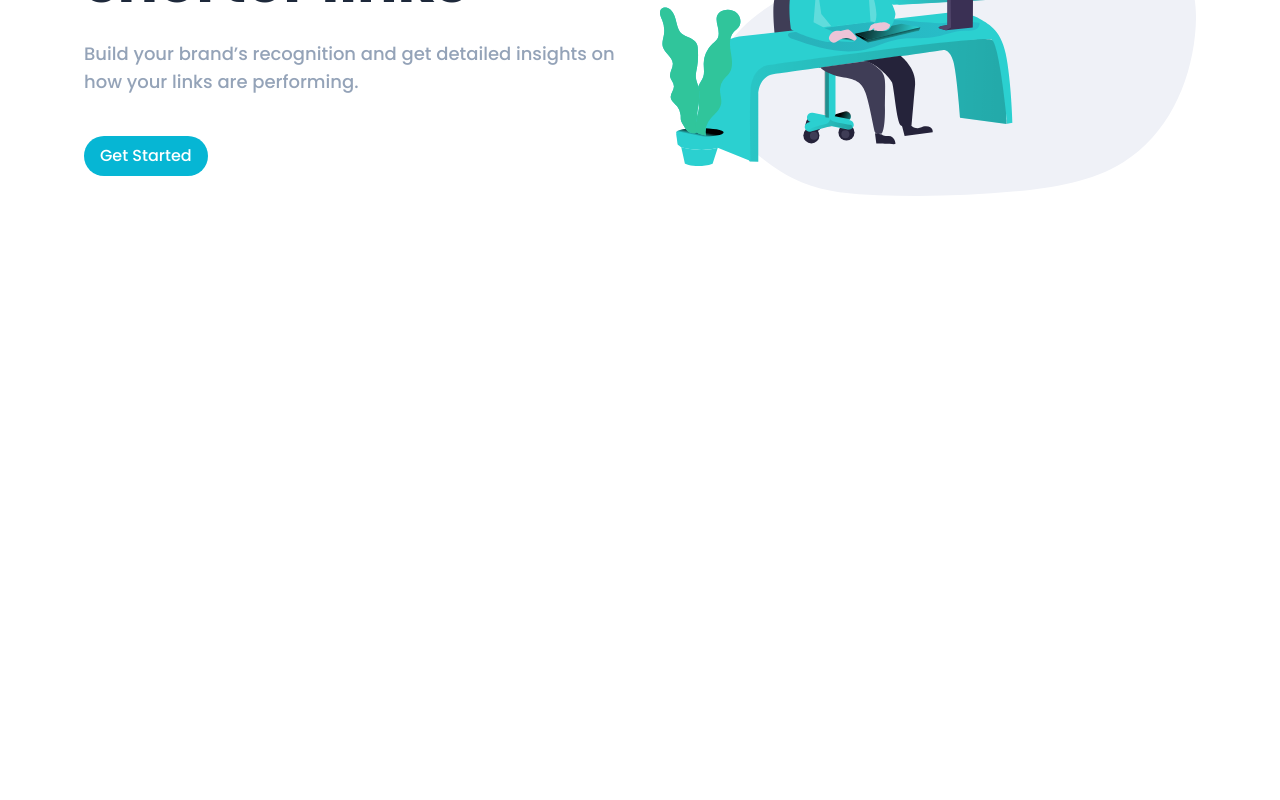
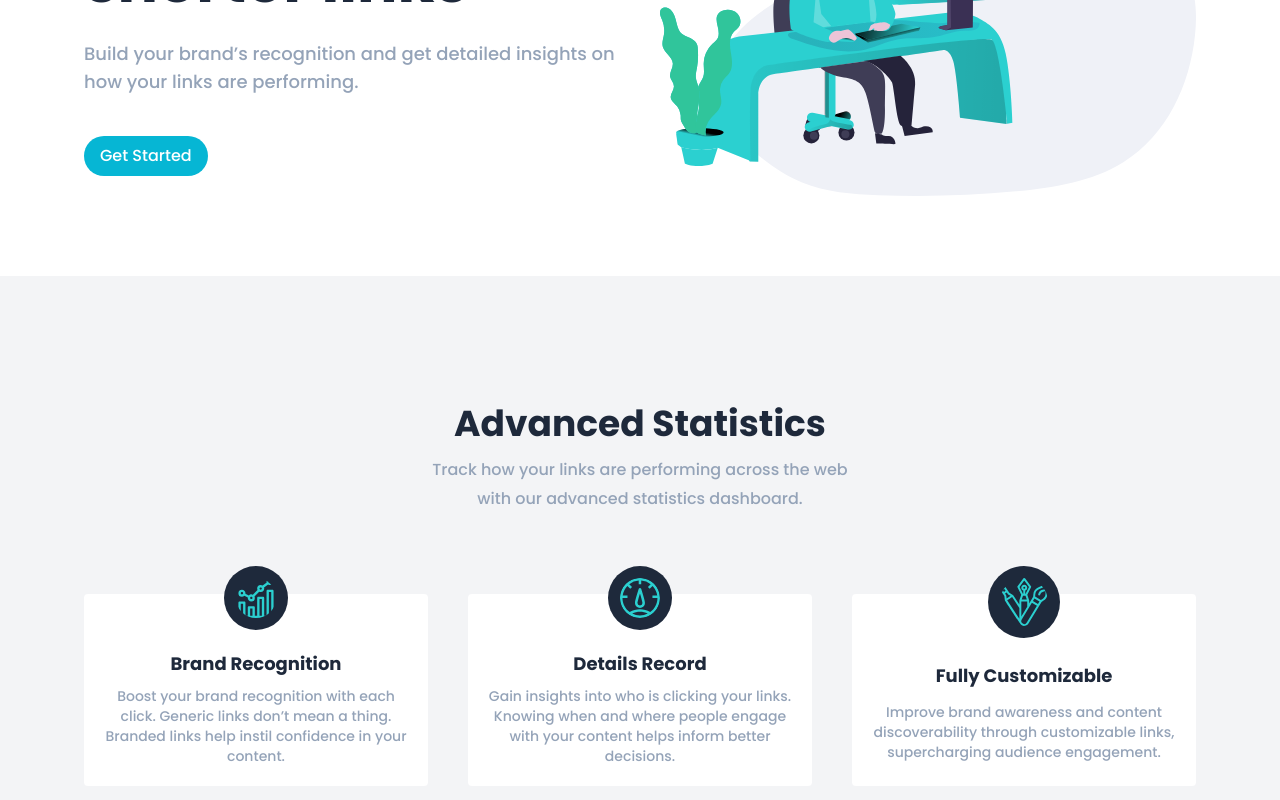
Before and after one commit to LuisSalas94/react-shortly, a React (Create React App) app: page / in a window 1280 px wide. Shown: the part 236-1036 px from the top of the page. Before the commit the page ends 800 px from the top, so only its background shows below. Built offline with nearby package versions, Linux system fonts and the light colour scheme.

Commit message:
Add Advanced component

```diff
--- a/src/App.js
+++ b/src/App.js
@@ -1,9 +1,11 @@
 import Showcase from "./components/Showcase";
+import Advanced from "./components/Advanced";
 
 function App() {
 	return (
 		<div>
 			<Showcase />
+			<Advanced />
 		</div>
 	);
 }
--- a/src/components/Advanced.js
+++ b/src/components/Advanced.js
@@ -1,7 +1,68 @@
 import React from "react";
+import brand from "../images/icon-brand-recognition.svg";
+import records from "../images/icon-detailed-records.svg";
+import fully from "../images/icon-fully-customizable.svg";
 
 const Advanced = () => {
-	return <div>Advanced</div>;
+	return (
+		<section className="bg-gray-100 pt-32 pb-10 lg:pb-40">
+			<div className="max-width">
+				<h2 className="text-4xl font-bold text-slate-800 mb-3 text-center">
+					Advanced Statistics
+				</h2>
+				<p className="text-slate-400 text-center mb-10 lg:mb-20">
+					Track how your links are performing across the web <br /> with our
+					advanced statistics dashboard.
+				</p>
+				<div className="card grid text-center grid-cols-1 gap-10 md:grid-cols-2 lg:grid-cols-3">
+					<article className="bg-white p-5 rounded grid">
+						<img
+							src={brand}
+							alt="Brand"
+							className="p-3 -mt-12 bg-slate-800 rounded-full justify-self-center"
+						/>
+						<h3 className="text-slate-800 text-lg mb-2 font-bold mt-5">
+							Brand Recognition
+						</h3>
+						<p className="text-slate-400 text-sm">
+							Boost your brand recognition with each click. Generic links don’t
+							mean a thing. Branded links help instil confidence in your
+							content.
+						</p>
+					</article>
+					<article className="bg-white p-5 rounded relative text-center grid">
+						<img
+							src={records}
+							alt="Records"
+							className="p-3 -mt-12 bg-slate-800 rounded-full justify-self-center"
+						/>
+						<h3 className="text-slate-800 text-lg mb-2 font-bold mt-5">
+							Details Record
+						</h3>
+						<p className="text-slate-400 text-sm">
+							Gain insights into who is clicking your links. Knowing when and
+							where people engage with your content helps inform better
+							decisions.
+						</p>
+					</article>
+					<article className="bg-white p-5 rounded relative text-center grid">
+						<img
+							src={fully}
+							alt="Fully"
+							className="p-3 -mt-12 bg-slate-800 rounded-full justify-self-center"
+						/>
+						<h3 className="text-slate-800 text-lg mb-2 font-bold mt-5">
+							Fully Customizable
+						</h3>
+						<p className="text-slate-400 text-sm">
+							Improve brand awareness and content discoverability through
+							customizable links, supercharging audience engagement.
+						</p>
+					</article>
+				</div>
+			</div>
+		</section>
+	);
 };
 
 export default Advanced;
```
Also changed, not shown: src/index.css (line endings or trailing spaces).
